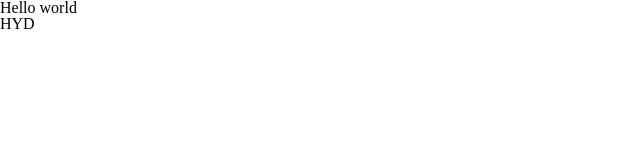
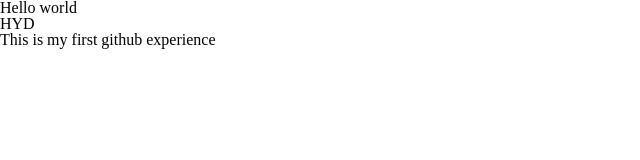
Before and after one commit to NitfD/My-first-Project, a plain HTML site: page index.html in a window 1280 px wide. Shown: the whole page, without its empty margins (0-640 px from the left). Drawn offline with Linux system fonts and the light colour scheme.

Commit message:
added p tag
add p tag for experience

```diff
--- a/index.html
+++ b/index.html
@@ -11,6 +11,7 @@
     <body>
         <h1>Hello world</h1>
         <h2>HYD</h2>
+        <p>This is my first github experience</p>
 
     </body>
 </html>
```
